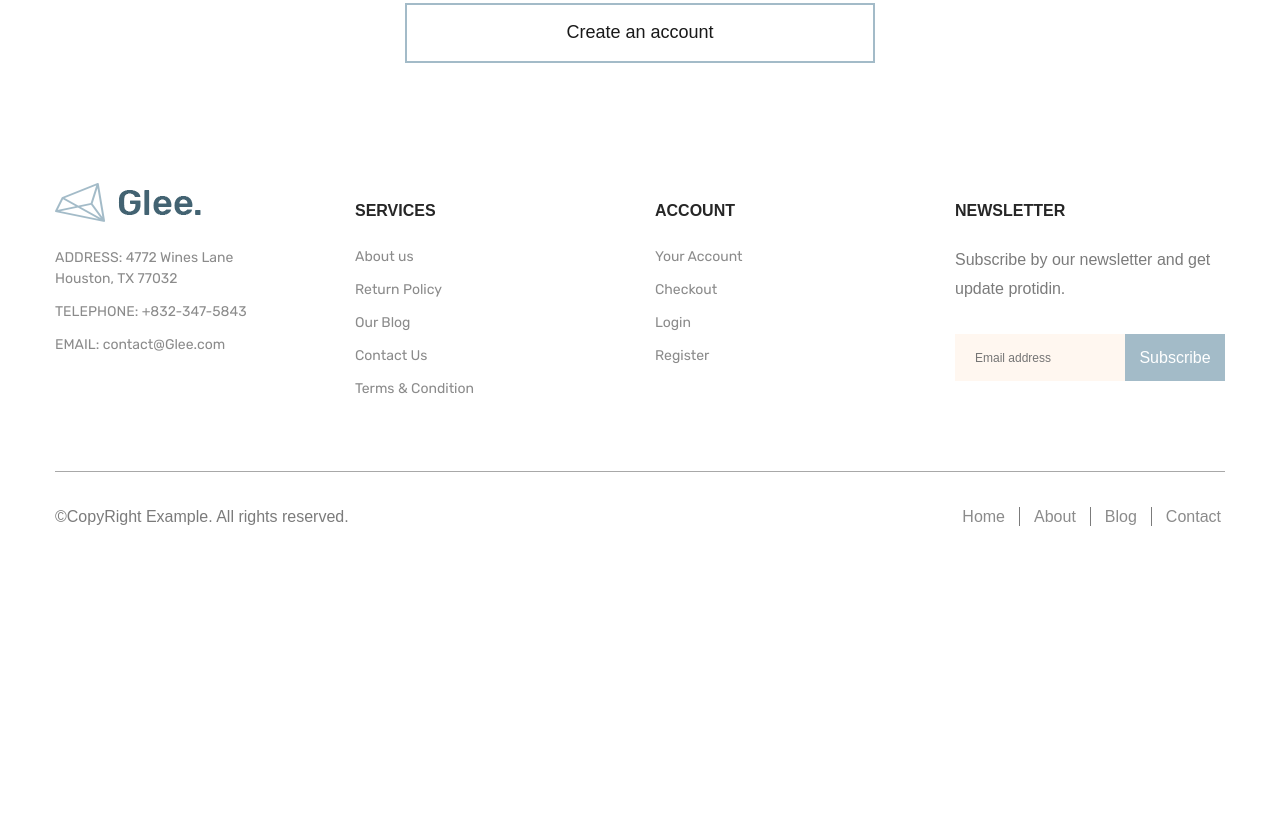
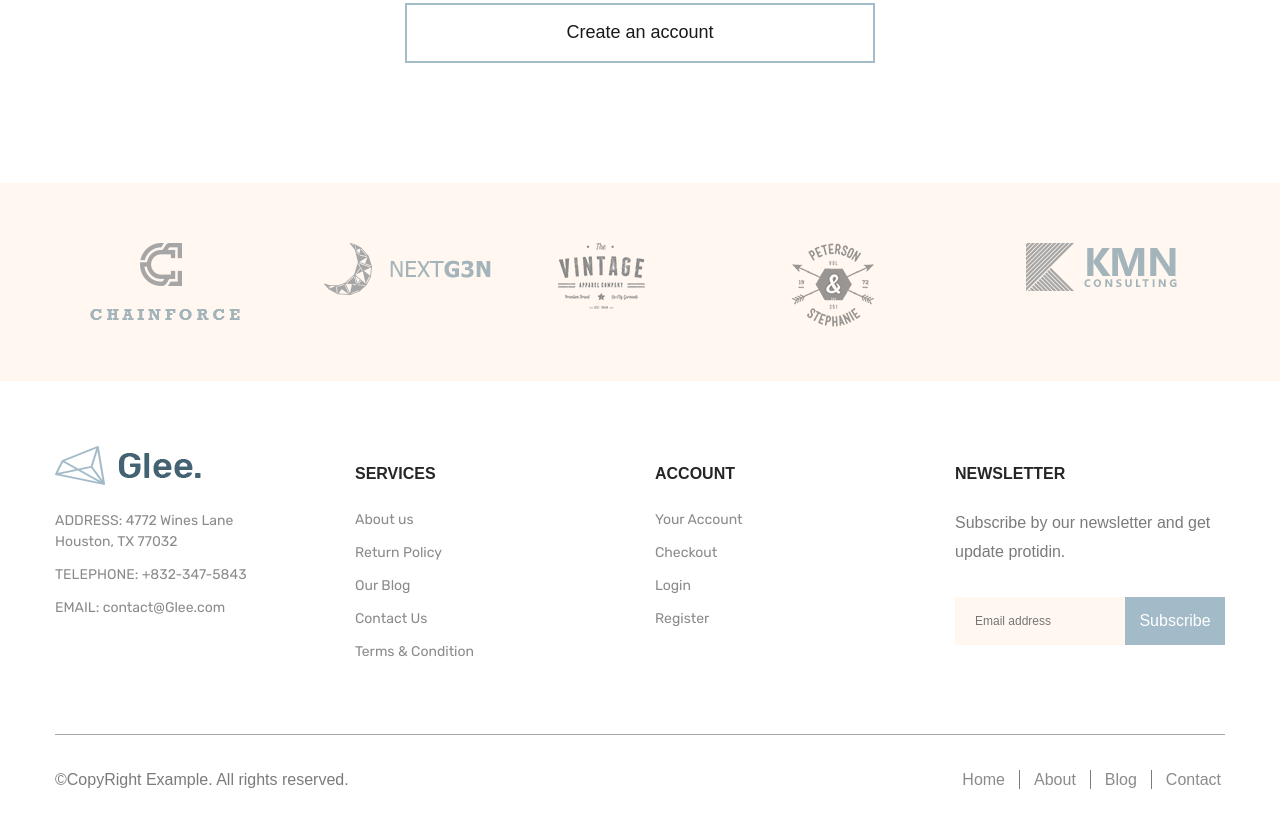
Before and after one commit to VolandsBride/glee, a website: page app/login.html in a window 1280 px wide. Shown: the part 853-1677 px from the top of the page. Before the commit the page ends 1414 px from the top, so only its background shows below. Drawn offline with Linux system fonts and the light colour scheme; files whose address does not match are found by name.

Commit message:
log in page finished, partners section optimized

```diff
--- a/app/login.html
+++ b/app/login.html
@@ -4,7 +4,7 @@
 <head>
   <meta charset="UTF-8">
   <meta name="viewport" content="width=device-width, initial-scale=1.0">
-  <title>Document</title>
+  <title>Log in form</title>
   <link rel="stylesheet" href="css/style.min.css">
   <link rel="shortcut icon" href="images/favicon.png" type="image/x-icon">
 </head>
@@ -136,6 +136,44 @@
       </form>
     </section>
 
+
+    <div class="partners partners--page">
+      <div class="container container--small">
+        <div class="partners__inner">
+          <a class="partners__link" href="#">
+            <img class="partners__logo" src="images/partners/partner-1.png" alt="partners logo">
+          </a>
+          <a class="partners__link" href="#">
+            <img class="partners__logo" src="images/partners/partner-2.png" alt="partners logo">
+          </a>
+          <a class="partners__link" href="#">
+            <img class="partners__logo" src="images/partners/partner-3.png" alt="partners logo">
+          </a>
+          <a class="partners__link" href="#">
+            <img class="partners__logo" src="images/partners/partner-4.png" alt="partners logo">
+          </a>
+          <a class="partners__link" href="#">
+            <img class="partners__logo" src="images/partners/partner-5.png" alt="partners logo">
+          </a>
+          <a class="partners__link" href="#">
+            <img class="partners__logo" src="images/partners/partner-1.png" alt="partners logo">
+          </a>
+          <a class="partners__link" href="#">
+            <img class="partners__logo" src="images/partners/partner-2.png" alt="partners logo">
+          </a>
+          <a class="partners__link" href="#">
+            <img class="partners__logo" src="images/partners/partner-3.png" alt="partners logo">
+          </a>
+          <a class="partners__link" href="#">
+            <img class="partners__logo" src="images/partners/partner-4.png" alt="partners logo">
+          </a>
+          <a class="partners__link" href="#">
+            <img class="partners__logo" src="images/partners/partner-5.png" alt="partners logo">
+          </a>
+        </div>
+      </div>
+    </div>
+    </section>
   </main>
 
   <footer class="footer">
--- a/app/scss/components/_partners.scss
+++ b/app/scss/components/_partners.scss
@@ -6,4 +6,9 @@
   &__link {
     margin: 0 35px;
   }
+  &--page {
+    padding: 60px 0 50px;
+    transform: translateY(0);
+    margin-bottom: 65px;
+  }
 }
```
Also changed, not shown: app/css/style.min.css, css/style.css, 1 other file.
